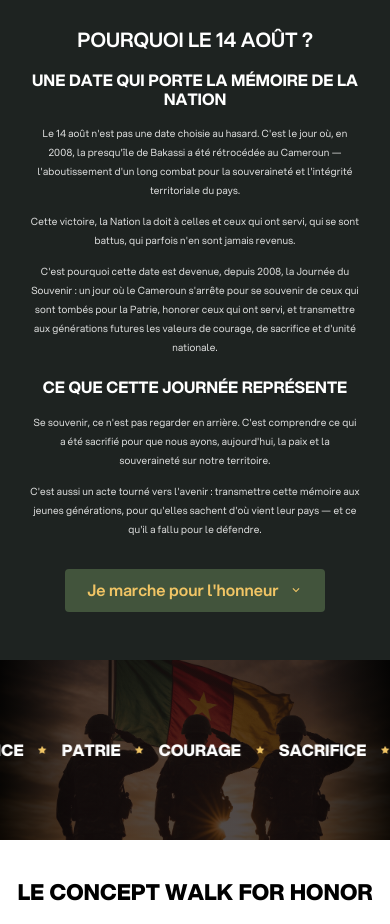
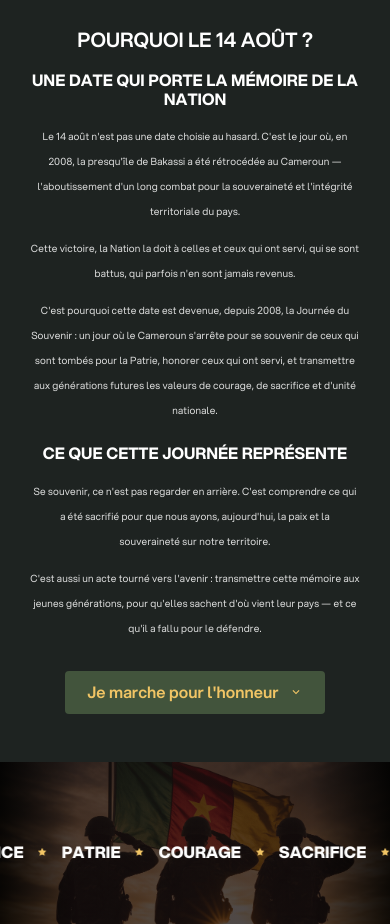
Before and after one commit to yannjunior1331-beep/workforhonor, a plain HTML site: page index.html in a window 390 px wide. Shown: the part 1174-2098 px from the top of the page. Drawn offline with Linux system fonts and the light colour scheme; a script that the page names is missing.

Commit message:
updated paragraph line spacing

```diff
--- a/style.css
+++ b/style.css
@@ -2135,7 +2135,7 @@ body::-webkit-scrollbar,
 
  .why-august-paragraph {
   font-size: 10px !important;
-  line-height: 190% !important;
+  line-height: 250% !important;
   text-align: center !important;
   letter-spacing: 0.02em;
   padding: 0 10px !important;
```
